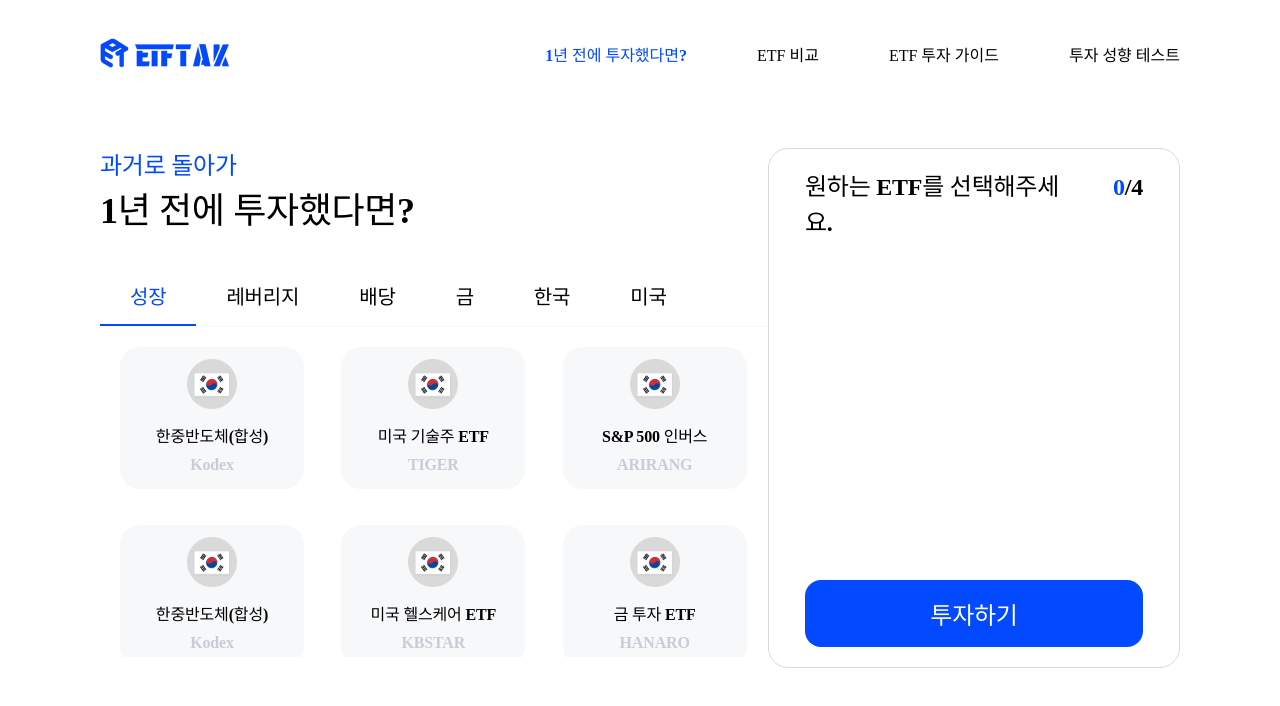
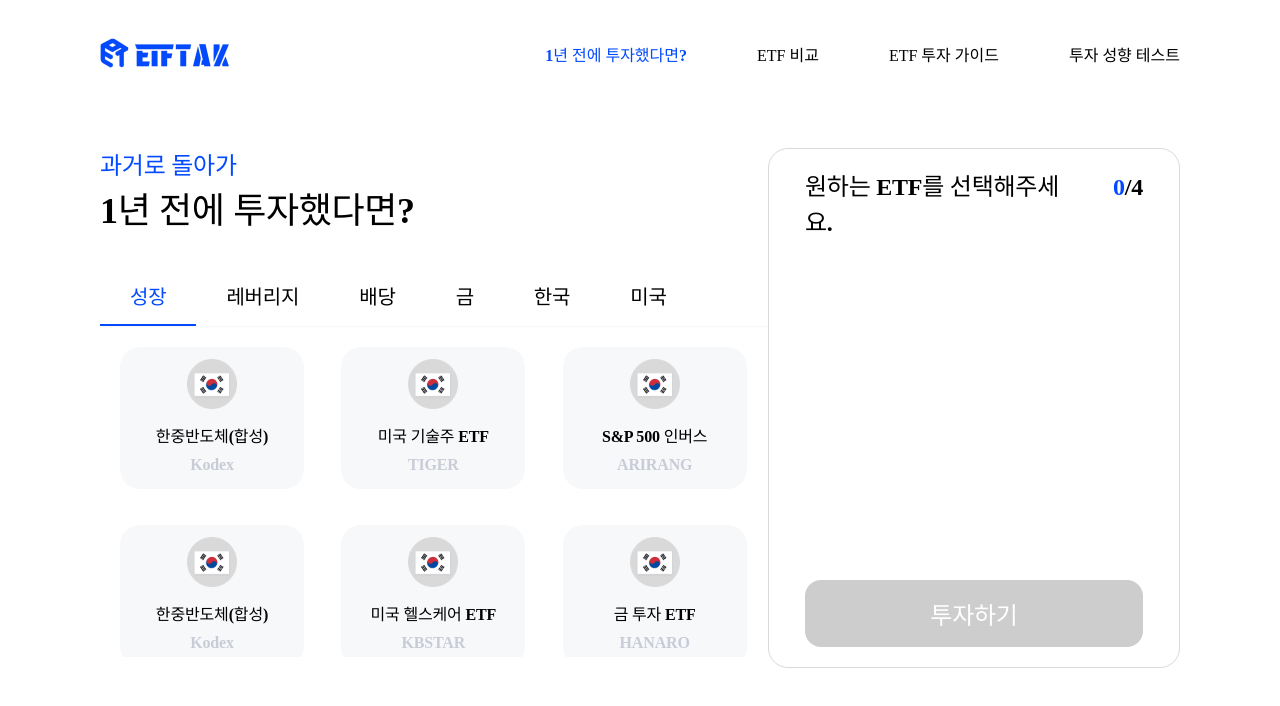
Before and after one commit to ETF-TAK/FE, a React (Vite) app: page /invest in a window 1280 px wide. Shown: the top 706 px of the page. Built offline with nearby package versions, Linux system fonts and the light colour scheme; a web font is replaced by a local one.

Commit message:
feat(#3): 투자하기 버튼 비활성화 기능 추가 및 링크 연결

```diff
--- a/src/pages/investPage/InvestPage.jsx
+++ b/src/pages/investPage/InvestPage.jsx
@@ -3,6 +3,7 @@
 import CategoryTabs from '../../components/etf/categoryTabs/CategoryTabs';
 import InvestCard from '../../components/invest/investCard/investCard';
 import SelectedETF from '../../components/invest/selectedETF/SelectedETF';
+import { Link } from 'react-router-dom';
 
 export default function InvestPage() {
   const [selectedETFList, setSelectedETFList] = useState([]);
@@ -89,7 +90,14 @@
               ))}
             </div>
           </div>
-          <button className="invest-btn">투자하기</button>
+          <Link to={'/invest/amount'}>
+            <button
+              className={`invest-btn ${selectedETFList.length > 0 ? '' : 'deactivate'}`}
+              disabled={selectedETFList.length === 0}
+            >
+              투자하기
+            </button>
+          </Link>
         </div>
       </div>
     </>
--- /dev/null
+++ b/src/pages/investPage/investAmountPage/InvestAmountPage.jsx
@@ -0,0 +1,5 @@
+import React from 'react';
+
+export default function InvestAmountPage() {
+  return <div>InvestAmountPage</div>;
+}
--- a/src/pages/investPage/style.css
+++ b/src/pages/investPage/style.css
@@ -90,6 +90,7 @@
   gap: 20px;
 }
 
+/* 투자하기 버튼 */
 .invest-btn {
   width: 100%;
   background-color: #0249ff;
@@ -102,3 +103,8 @@
   padding: 16px 0px;
   cursor: pointer;
 }
+
+.invest-btn.deactivate {
+  background-color: #cdcdcd;
+  cursor: default;
+}
--- a/src/routers/main-router.jsx
+++ b/src/routers/main-router.jsx
@@ -5,6 +5,7 @@
 import ComparePage from '../pages/ComparePage';
 import GuidePage from '../pages/GuidePage';
 import TestPage from '../pages/TestPage';
+import InvestAmountPage from '../pages/investPage/investAmountPage/InvestAmountPage';
 
 export const mainRoutes = [
   {
@@ -13,6 +14,7 @@
     children: [
       { element: <MainPage />, index: true },
       { element: <InvestPage />, path: 'invest' },
+      { element: <InvestAmountPage />, path: 'invest/amount' },
       { element: <ComparePage />, path: 'compare' },
       { element: <GuidePage />, path: 'guide' },
       { element: <TestPage />, path: 'test' },
```
Also changed, not shown: src/pages/investPage/investAmountPage/style.css (added).
